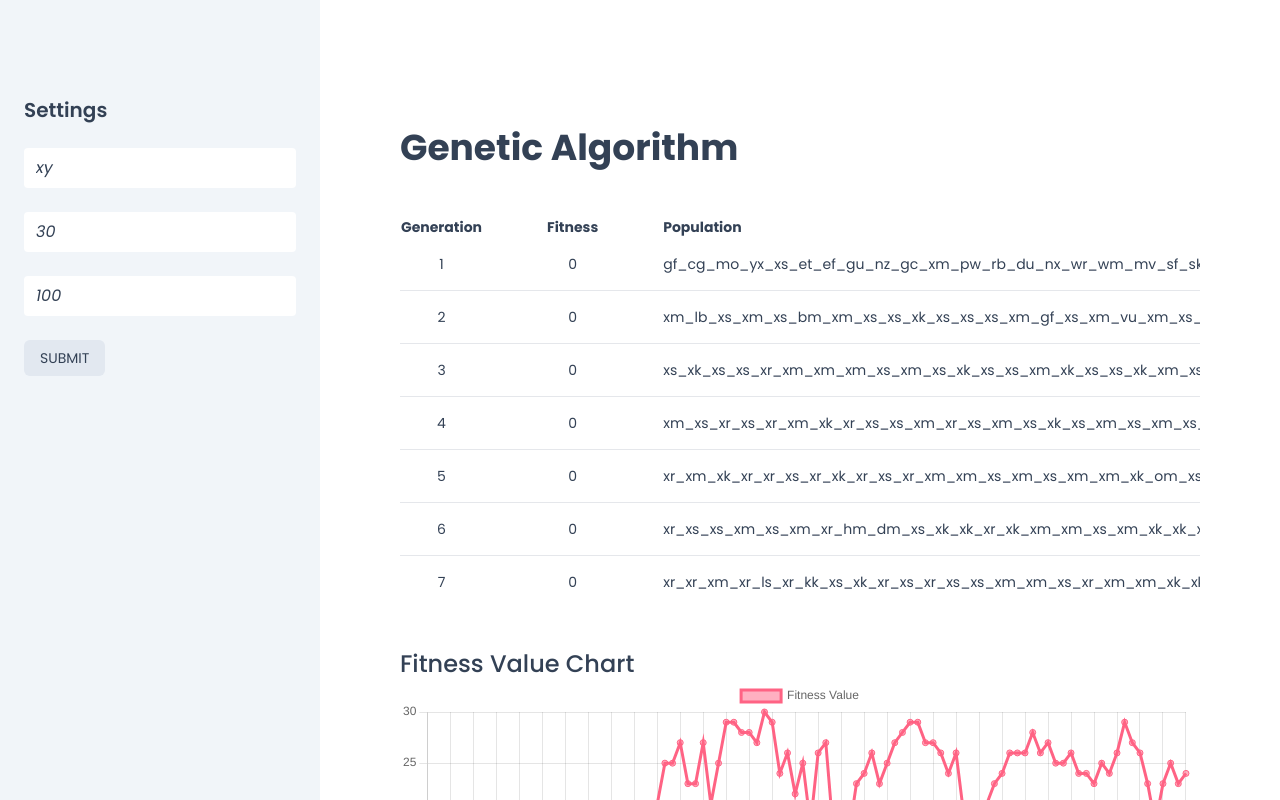
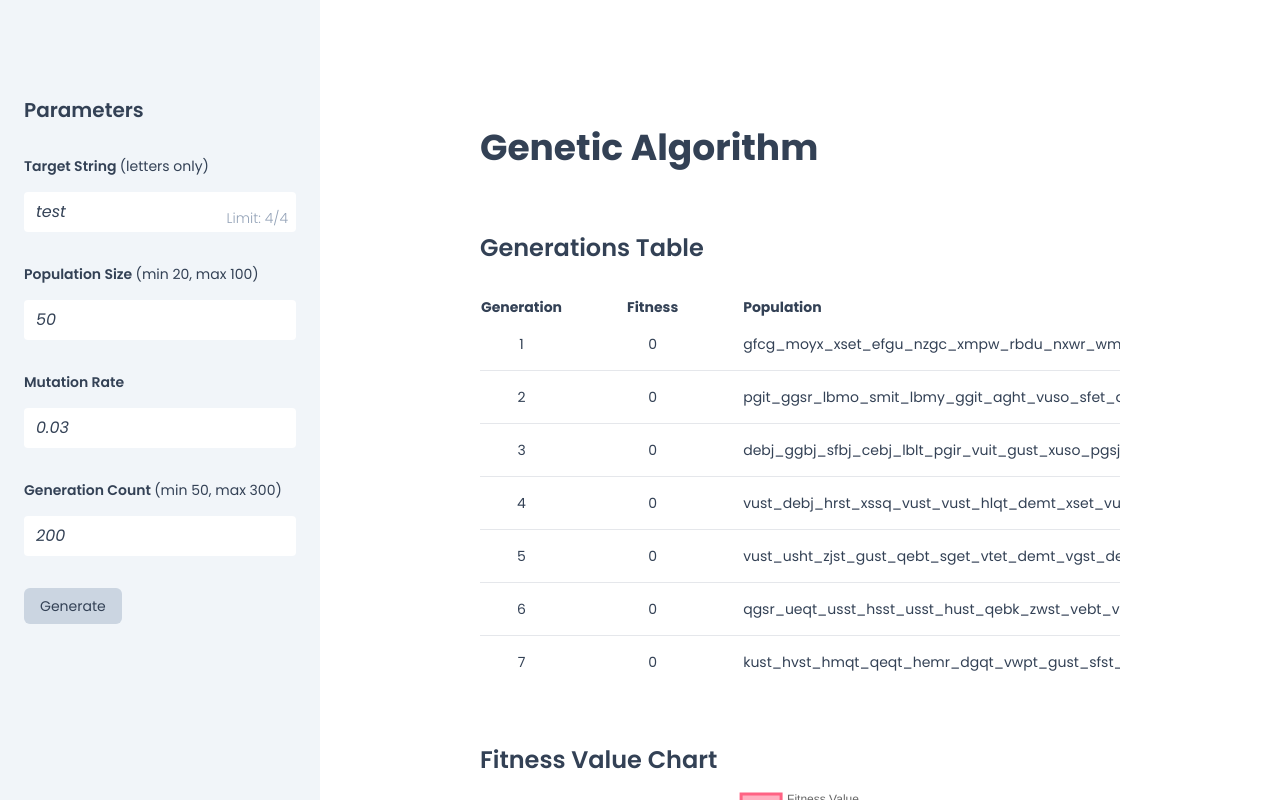
Before and after one commit to Randell-janus/genetic-algorithm, a Next.js app: page / in a window 1280 px wide. Shown: the top 800 px of the page. Built offline with nearby package versions, Linux system fonts and the light colour scheme.

Commit message:
added dynamic mutation rate value

```diff
--- a/components/utils/context.js
+++ b/components/utils/context.js
@@ -9,9 +9,10 @@ export const AppContextProvider = ({ children }) => {
   const [chartDataY, setChartDataY] = useState([]);
   const [chartDataX, setChartDataX] = useState([]);
 
-  const [targetString, setTargetString] = useState("xy");
-  const [populationSize, setPopulationSize] = useState(30);
-  const [generationCount, setGenerationCount] = useState(100);
+  const [targetString, setTargetString] = useState("test");
+  const [populationSize, setPopulationSize] = useState(50);
+  const [mutationInputRate, setMutationInputRate] = useState(0.03);
+  const [generationCount, setGenerationCount] = useState(200);
 
   const [correctValsCount, setCorrectValsCount] = useState([]);
 
@@ -116,9 +117,9 @@ export const AppContextProvider = ({ children }) => {
       setChartDataY(resultsList);
       setChartDataX(resultsList.map((results, i) => i + 1));
 
-      console.log(resultsList);
+      // console.log(resultsList);
       // console.log(`this is last item: ${resultsList[resultsList.length - 1]}`);
-      console.log(resultsList.length);
+      // console.log(resultsList.length);
       // console.log(resultsList.map((results, i) => i + 1));
     }
 
@@ -191,6 +192,8 @@ export const AppContextProvider = ({ children }) => {
     setGenerationCount,
     chartDataY,
     correctValsCount,
+    mutationInputRate,
+    setMutationInputRate,
   };
 
   return <AppContext.Provider value={value}>{children}</AppContext.Provider>;
--- a/pages/index.js
+++ b/pages/index.js
@@ -26,8 +26,6 @@ ChartJS.register(
 );
 
 export default function Home() {
-  const [chartType, setChartType] = useState();
-
   const {
     Population,
     options,
@@ -40,7 +38,12 @@ export default function Home() {
     generationCount,
     setGenerationCount,
     correctValsCount,
+    mutationInputRate,
+    setMutationInputRate,
   } = useAppContext();
+
+  const [chartType, setChartType] = useState();
+  const [count, setCount] = useState(targetString.length);
 
   const handleGenerate = (
     e,
@@ -65,8 +68,15 @@ export default function Home() {
     population.evolve(generations);
   };
 
+  const handleTextChange = (e) => {
+    const target = e.target.value;
+    const countValue = e.target.value.length;
+    setTargetString(target.replace(/\s+/g, "").toLowerCase());
+    setCount(countValue);
+  };
+
   useEffect(() => {
-    handleGenerateOnMount(populationSize, targetString, 0.05, generationCount);
+    handleGenerateOnMount(populationSize, targetString, 0.03, generationCount);
   }, []);
 
   return (
@@ -77,29 +87,44 @@ export default function Home() {
         <link rel="icon" href="/favicon.ico" />
       </Head>
 
-      {/* sidebar */}
+      {/* SIDEBAR */}
       <div className="side-bar">
-        <h3 className="font-semibold">Settings</h3>
+        <h3 className="font-semibold">Parameters</h3>
         <form
-          className="space-y-6"
+          className="space-y-8"
           onSubmit={(e) =>
             handleGenerate(
               e,
               Math.abs(populationSize),
               targetString,
-              0.05,
+              mutationInputRate,
               Math.abs(generationCount)
             )
           }
         >
+          <div className="space-y-4">
+            <p className="font-semibold">
+              Target String <span className="font-normal">(letters only)</span>
+            </p>
+            <div className="relative">
               <input
                 className="input-outline"
                 required
                 maxLength="4"
                 type="text"
                 value={targetString}
-            onChange={(e) => setTargetString(e.target.value)}
+                onChange={handleTextChange}
               />
+              <p className="absolute top-4 right-2 font-light text-slate-400">
+                Limit: {count}/4
+              </p>
+            </div>
+          </div>
+          <div className="space-y-4">
+            <p className="font-semibold">
+              Population Size{" "}
+              <span className="font-normal">(min 20, max 100)</span>
+            </p>
             <input
               className="input-outline"
               required
@@ -109,6 +134,25 @@ export default function Home() {
               value={populationSize}
               onChange={(e) => setPopulationSize(e.target.value)}
             />
+          </div>
+          <div className="space-y-4">
+            <p className="font-semibold">Mutation Rate</p>
+            <input
+              className="input-outline"
+              required
+              type="number"
+              min="0.01"
+              max="0.05"
+              step=".01"
+              value={mutationInputRate}
+              onChange={(e) => setMutationInputRate(e.target.value)}
+            />
+          </div>
+          <div className="space-y-4">
+            <p className="font-semibold">
+              Generation Count{" "}
+              <span className="font-normal">(min 50, max 300)</span>
+            </p>
             <input
               className="input-outline"
               required
@@ -118,23 +162,18 @@ export default function Home() {
               value={generationCount}
               onChange={(e) => setGenerationCount(e.target.value)}
             />
+          </div>
           <button className="btn-primary" type="submit">
-            SUBMIT
+            Generate
           </button>
         </form>
       </div>
-      {/* main-container */}
+      {/* MAIN-CONTAINER */}
       <div className="main-container">
         <h1 className="font-bold">Genetic Algorithm</h1>
-        {/* <div className="overflow-auto h-80">
-          {genMembers.map((members, i) => (
-            <div className="flex space-x-4" key={i}>
-              <h3>Generation:{i + 1}</h3>
-              <p className="p-8 overflow-auto">{members.join("_")}</p>
-              <div>{correctValsCount[i]}</div>
-            </div>
-          ))} */}
-
+        {/* table */}
+        <div className="space-y-8">
+          <h2 className="font-semibold">Generations Table</h2>
           <div className="overflow-auto h-96">
             <table className="w-full">
               <thead>
@@ -155,9 +194,10 @@ export default function Home() {
               </tbody>
             </table>
           </div>
-        {/* </div> */}
-        <div className="">
-          <h2 className="font-medium">Fitness Value Chart</h2>
+        </div>
+        {/* chart */}
+        <div className="space-y-2">
+          <h2 className="font-semibold">Fitness Value Chart</h2>
           <div className="">
             {/* <Bar options={options} data={data} /> */}
             <Line options={options} data={data} />
--- a/styles/globals.css
+++ b/styles/globals.css
@@ -22,9 +22,9 @@
 
 @layer components {
   .btn-primary {
-    @apply bg-slate-200 rounded-md px-4 py-2 border-0;
+    @apply bg-slate-300 rounded-md px-4 py-2 border-0;
     @apply transition ease-out duration-200;
-    @apply hover:bg-slate-300 active:border-rose-500 active:border-2;
+    @apply hover:bg-slate-200 active:border-rose-500 active:border-2;
   }
 
   .input-outline {
@@ -35,11 +35,11 @@
 }
 
 .main-container {
-  @apply py-32 flex-1 space-y-12 w-2;
-  @apply px-4 sm:px-12 lg:px-16 xl:px-20;
-  /* @apply max-w-xl md:max-w-2xl xl:max-w-7xl mx-auto; */
+  @apply py-32 flex-1 space-y-16 w-2;
+  @apply px-4 sm:px-12 md:px-16 lg:px-16 xl:px-40;
+  @apply max-w-xl md:max-w-4xl xl:max-w-7xl mx-auto;
 }
 
 .side-bar {
-  @apply bg-slate-100 w-80 px-6 py-24 space-y-6 hidden lg:block;
+  @apply bg-slate-100 w-80 px-6 py-24 space-y-8 hidden lg:block;
 }
```
Lines whose indentation alone changed are shown as unchanged.
